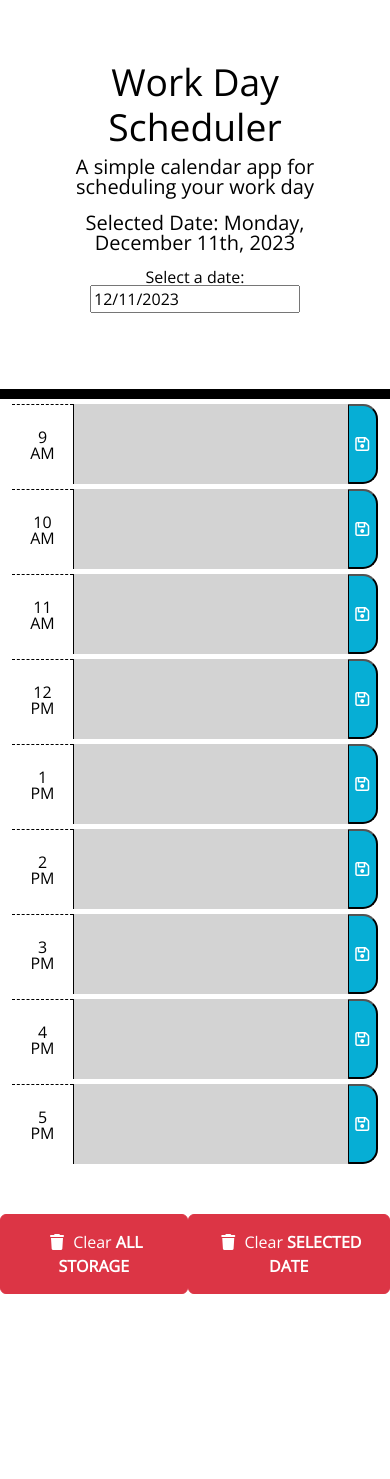
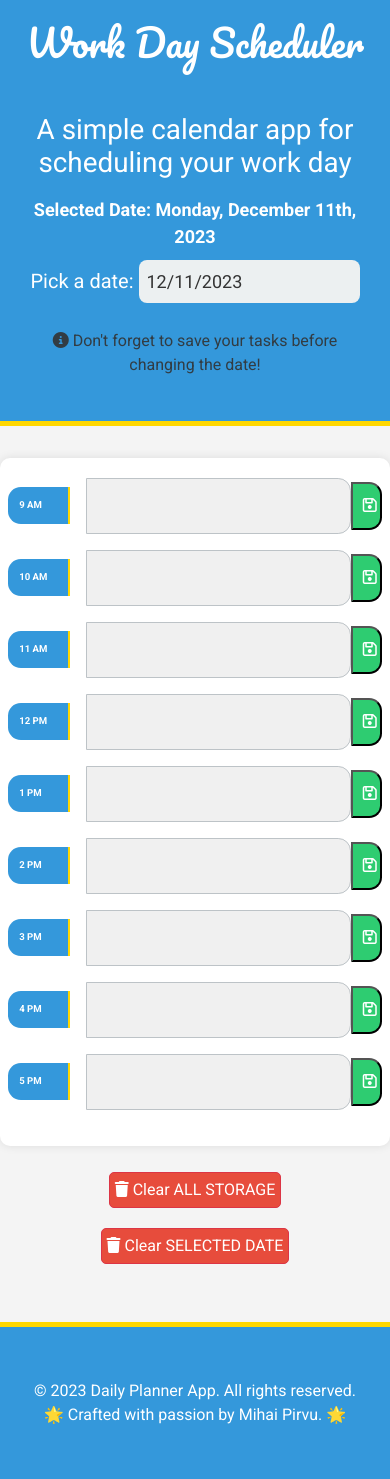
Before and after one commit to pmAdriaan/daily-planner-app, a plain HTML site: page index.html in a window 390 px wide. Before the commit the page ends 1344 px from the top, so only its background shows below. Drawn offline with nearby package versions, Linux system fonts and the light colour scheme.

Commit message:
style update: Improved design, responsiveness, and UX

```diff
--- a/css/style.css
+++ b/css/style.css
@@ -1,121 +1,288 @@
-body {
-  font-family: "Open Sans", sans-serif;
-  font-size: 16px;
-  line-height: 1;
+/* Global Variables */
+:root {
+  --primary-color: #3498db;
+  --secondary-color: gold;
+  --background-light: #f4f4f4;
+  --text-dark: #333;
+  --text-light: #fff;
+  --text-muted: rgba(50, 50, 50, 0.9);
+  --success-color: #2ecc71;
+  --success-hover: #27ae60;
+  --danger-color: #e74c3c;
+  --danger-hover: #c0392b;
+  --info-color: #3498db;
+  --link-hover: gold;
 }
 
-textarea {
-  background: transparent;
-  border: none;
-  resize: none;
-  color: #000000;
-  border-left: 1px solid black;
-  padding: 10px;
+/* Global */
+body {
+  font-family: "Roboto", sans-serif;
+  margin: 0;
+  padding: 0;
+  background-color: var(--background-light);
+  color: var(--text-dark);
 }
 
+/* Header */
 header {
   text-align: center;
-  background-color: transparent;
-  color: black;
-  border-radius: 0;
-  border-bottom: 10px solid black;
-  padding: 60px;
+  background-color: var(--primary-color);
+  color: var(--text-light);
+  padding: 2rem;
+  margin-bottom: 2rem;
+  border-bottom: 5px solid var(--secondary-color);
 }
 
+header h1 {
+  font-family: "Pacifico", cursive;
+  font-size: 3rem;
+  margin-bottom: 1rem;
+}
+
+header p {
+  font-family: "Roboto", sans-serif;
+  font-size: 1.2rem;
+  margin-bottom: 2rem;
+}
+
+/* Date picker */
+#datepicker {
+  padding: 0.5rem;
+  font-size: 1.125rem;
+  margin-bottom: 1rem;
+  border: none;
+  border-radius: 0.5rem;
+  box-sizing: border-box;
+  background-color: #ecf0f1;
+  color: var(--text-dark);
+  transition: background-color 0.3s ease-in-out, color 0.3s ease-in-out,
+    transform 0.3s ease-in-out;
+}
+
+#datepicker:focus {
+  outline: none;
+  background-color: #fff;
+  color: var(--text-dark);
+  box-shadow: 0 0 10px rgba(52, 152, 219, 0.5);
+  transform: scale(1.02);
+}
+
+/* Current Day */
+#currentDay {
+  font-size: 1.125rem;
+  color: var(--text-light);
+  font-weight: bold;
+  margin-top: 1rem;
+}
+
+/* Select Date */
+#select-date {
+  font-size: 1.25rem;
+}
+
+/* Header Info Text */
+.info {
+  font-size: 1rem;
+  color: var(--text-muted);
+  margin-bottom: 1.5rem;
+  line-height: 1.5;
+}
+
+/* Container */
+.container {
+  width: 1200px;
+  background-color: var(--text-light);
+  padding: 20px;
+  border-radius: 10px;
+  box-shadow: 0 0 10px rgba(0, 0, 0, 0.1);
+}
+
+/* Time Block */
+.time-block {
+  display: flex;
+  align-items: center;
+  margin-bottom: 1rem;
+}
+
+.hour {
+  font-size: 1.25rem;
+  font-weight: bold;
+  text-align: right;
+  background-color: var(--primary-color);
+  color: var(--text-light);
+  padding: 1.5rem;
+  border-top-left-radius: 0.8rem;
+  border-bottom-left-radius: 0.8rem;
+  margin-right: 1rem;
+  border-right: 2px solid var(--secondary-color);
+}
+
+/* Save Button */
+.saveBtn {
+  background-color: var(--success-color);
+  color: var(--text-light);
+  padding: 1.5rem;
+  border-top-right-radius: 0.8rem;
+  border-bottom-right-radius: 0.8rem;
+  cursor: pointer;
+  transition: background-color 0.2s ease-in-out, box-shadow 0.2s ease-in-out;
+}
+
+.saveBtn i {
+  transition: transform 0.2s ease-in-out;
+}
+
+.saveBtn:hover {
+  background-color: var(--success-hover);
+  box-shadow: 0 0 10px rgba(46, 204, 113, 0.5);
+}
+
+.saveBtn:hover i {
+  transform: scale(1.2);
+}
+
+/* Description */
+.description {
+  flex: 1;
+  background: #ecf0f1;
+  border: 1px solid #bdc3c7;
+  padding: 1.5rem;
+  border-top-right-radius: 0.8rem;
+  border-bottom-right-radius: 0.8rem;
+  resize: none;
+  transition: background-color 0.3s ease-in-out, border-color 0.3s ease-in-out,
+    box-shadow 0.3s ease-in-out;
+}
+
+.description:hover {
+  background-color: #cfd8e8;
+  border-color: #748ba4;
+}
+
+.description:focus {
+  outline: none;
+  border-color: #3498db;
+  box-shadow: 0 0 10px rgba(52, 152, 219, 0.5);
+}
+
+/* Past, Present, Future */
+.past .description {
+  background-color: #f0f0f0;
+  color: #888;
+}
+
+.present .description {
+  background-color: #ffcccb;
+  color: var(--text-dark);
+}
+
+.future .description {
+  background-color: #c7ecc7;
+  color: var(--text-dark);
+}
+
+/* Clear Tasks Button */
 .clearTasks {
-  margin: 50px auto;
-  max-width: 1310px;
   display: flex;
-  flex-direction: row;
-  justify-content: space-evenly;
-  align-items: center;
+  justify-content: center;
+  margin-bottom: 2rem;
 }
 
 .btn-danger {
-  padding: 15px !important;
+  margin-top: 3rem;
+  margin-bottom: 5rem;
+  background-color: var(--danger-color);
+  color: var(--text-light);
+  padding: 1rem 3rem;
+  border-radius: 5px;
+  margin-right: 1rem;
+  transition: background-color 0.3s ease-in-out;
 }
 
-#clear-tasks-btn {
-  font-weight: bold;
+.btn-danger:hover {
+  background-color: var(--danger-hover);
 }
 
-#confirm-add {
-  margin: 10px 0;
-  display: flex;
-  justify-content: center;
-  font-size: 20px;
-  color: #77dd77;
+/* Confirmation Messages */
+#confirm-tasks-clear,
+#confirm-add,
+#confirm-clear {
+  text-align: center;
+  margin: 1rem 0;
+  font-size: 1.125rem;
+  color: var(--info-color);
 }
 
-#confirm-clear {
-  margin: 50px auto;
-  display: flex;
-  justify-content: center;
-  font-size: 20px;
-  color: rgb(170, 17, 17);
+/* Footer */
+footer {
+  border-top: 5px solid var(--secondary-color);
+  background-color: var(--primary-color);
+  padding: 2rem 0;
 }
 
-.fa-clipboard-check,
-.fa-trash {
-  margin: 0 5px;
+.footer-container {
+  color: var(--text-light);
+  padding: 20px;
 }
 
-.description {
-  white-space: pre-wrap;
+.footer-container a {
+  color: var(--text-light);
+  text-decoration: none;
 }
 
-.time-block {
-  text-align: center;
-  border-radius: 15px;
-  position: relative;
+.footer-container a:hover {
+  text-decoration: underline;
+  color: var(--link-hover);
 }
 
-.row {
-  margin: 5px auto;
-  white-space: pre-wrap;
-  height: 80px;
-  border: none;
+/* Responsive */
+@media (max-width: 768px) {
+  /* Header */
+  header {
+    padding: 20px;
+  }
+
+  header h1 {
+    font-size: 2em;
+    margin-bottom: 5px;
+  }
+
+  header p {
+    font-size: 1em;
+    margin-bottom: 10px;
+  }
+
+  /* Time Blocks */
+  .container {
+    width: 100%;
+  }
+
+  .hour {
+    text-align: left;
+    font-size: 0.6em;
+    padding: 0.7rem;
+  }
+
+  .description {
+    padding: 3px;
+  }
+
+  /* Save Button */
+  .saveBtn {
+    padding: 10px;
+  }
+
+  /* Clear Tasks Button */
+  .clearTasks {
+    flex-direction: column;
+    align-items: center;
+    text-align: center;
+  }
+
+  .btn-danger {
+    padding: 5px;
+    margin-top: 10px;
+    margin-bottom: 10px;
+    margin-right: 0;
+  }
 }
-
-.hour {
-  background-color: #ffffff;
-  color: #000000;
-  border-top: 1px dashed #000000;
-  /* line-height: 80px; */
-  display: flex;
-  align-items: center;
-  justify-content: center;
-}
-
-.past {
-  background-color: #d3d3d3;
-  color: rgb(0, 0, 0);
-}
-
-.present {
-  background-color: #ff6961;
-  color: rgb(0, 0, 0);
-}
-
-.future {
-  background-color: #77dd77;
-  color: rgb(0, 0, 0);
-}
-
-.saveBtn {
-  border-left: 1px solid black;
-  border-top-right-radius: 15px;
-  border-bottom-right-radius: 15px;
-  background-color: #06aed5;
-  color: white;
-  display: flex;
-  align-items: center;
-  justify-content: center;
-}
-
-.saveBtn:hover {
-  font-size: 20px;
-  color: greenyellow;
-  background-color: #046b8e;
-  transition: all 0.3s ease-in-out;
-}
--- a/index.html
+++ b/index.html
@@ -5,40 +5,75 @@
     <meta name="viewport" content="width=device-width, initial-scale=1.0" />
     <meta http-equiv="X-UA-Compatible" content="ie=edge" />
     <link
+      href="https://fonts.googleapis.com/css2?family=Pacifico&display=swap"
+      rel="stylesheet" />
+    <link
+      href="https://fonts.googleapis.com/css2?family=Roboto:wght@400;700&display=swap"
+      rel="stylesheet" />
+    <!-- <link
       rel="stylesheet"
-      href="//code.jquery.com/ui/1.13.2/themes/base/jquery-ui.css" />
+      href="//code.jquery.com/ui/1.13.2/themes/base/jquery-ui.css" /> -->
     <link
-      href="https://cdn.jsdelivr.net/npm/bootstrap@5.3.0-alpha3/dist/css/bootstrap.min.css"
+      href="https://cdn.jsdelivr.net/npm/bootstrap@5.3.2/dist/css/bootstrap.min.css"
       rel="stylesheet"
-      integrity="sha384-KK94CHFLLe+nY2dmCWGMq91rCGa5gtU4mk92HdvYe+M/SXH301p5ILy+dN9+nJOZ"
+      integrity="sha384-T3c6CoIi6uLrA9TneNEoa7RxnatzjcDSCmG1MXxSR1GAsXEV/Dwwykc2MPK8M2HN"
       crossorigin="anonymous" />
     <link
       href="https://fonts.googleapis.com/css?family=Open+Sans&display=swap"
       rel="stylesheet" />
     <link rel="stylesheet" href="./css/style.css" />
+    <link rel="stylesheet" href="./css/jquery-ui.css" />
     <title>Work Day Scheduler</title>
+    <link rel="icon" type="image/x-icon" href="./images/favicon.png" />
   </head>
 
   <body>
+    <!-- Header -->
     <header>
       <h1 class="display-3">Work Day Scheduler</h1>
-      <p class="lead">A simple calendar app for scheduling your work day</p>
+      <h2 class="display-6 mt-5 mb-3">
+        A simple calendar app for scheduling your work day
+      </h2>
       <p id="currentDay" class="lead"></p>
-      <p>Select a date: <input id="datepicker" /></p>
+      <p class="lead" id="select-date">
+        Pick a date: <input id="datepicker" />
+      </p>
+      <p class="info">
+        <i class="fa-solid fa-circle-info"></i> Don't forget to save your tasks
+        before changing the date!
+      </p>
     </header>
 
+    <!-- Main -->
+    <main>
+      <!-- Time blocks -->
       <div class="container"></div>
 
       <!-- Clear tasks buttons -->
       <div id="confirm-tasks-clear"></div>
       <div class="clearTasks">
         <button class="btn btn-danger" id="clearAllTasks">
-        <i class="fas fa-trash"></i> Clear <span id="clear-tasks-btn">ALL STORAGE</span>
+          <i class="fas fa-trash"></i> Clear
+          <span id="clear-tasks-btn">ALL STORAGE</span>
         </button>
         <button class="btn btn-danger" id="clearSelectedDate">
-        <i class="fas fa-trash"></i> Clear <span id="clear-tasks-btn">SELECTED DATE</span>
+          <i class="fas fa-trash"></i> Clear
+          <span id="clear-tasks-btn">SELECTED DATE</span>
         </button>
       </div>
+    </main>
+
+    <!-- Footer -->
+    <footer class="text-center mt-5">
+      <div class="footer-container">
+        <div class="col-md-12">
+          &copy; 2023 Daily Planner App. All rights reserved.
+          <br />
+          🌟 Crafted with passion by
+          <a href="https://mihaipirvu.dev" target="_blank">Mihai Pirvu</a>. 🌟
+        </div>
+      </div>
+    </footer>
 
     <!-- jQuery -->
     <script src="https://cdnjs.cloudflare.com/ajax/libs/jquery/3.2.1/jquery.min.js"></script>
```
Also changed, not shown: css/jquery-ui.css (added), images/favicon.png (added), images/ui-icons_00498f_256x240.png (added), images/ui-icons_98d2fb_256x240.png (added), images/ui-icons_9ccdfc_256x240.png (added), images/ui-icons_ffffff_256x240.png (added). Lines whose indentation alone changed are shown as unchanged.
